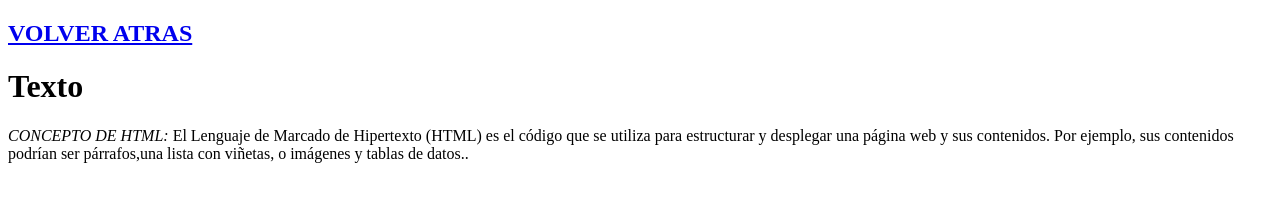
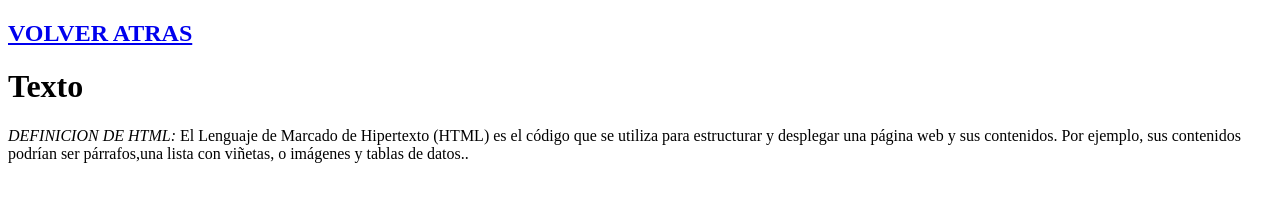
Before and after one commit to MarianaM14/clases, a plain HTML site: page html/texto.html in a window 1280 px wide. Drawn offline with Linux system fonts and the light colour scheme.

Commit message:
add file texto.html

```diff
--- a/html/texto.html
+++ b/html/texto.html
@@ -10,7 +10,7 @@
         </div>
     </body>
     <h1>Texto </h1>
-    <em>CONCEPTO DE HTML:</em>
+    <em>DEFINICION DE HTML:</em>
     </em>El Lenguaje de Marcado de Hipertexto (HTML) es el código que se utiliza para estructurar y desplegar una página web y sus contenidos. Por ejemplo, sus contenidos podrían ser párrafos,una lista con viñetas, o imágenes y tablas de datos..</em>
 
 </body>
```
